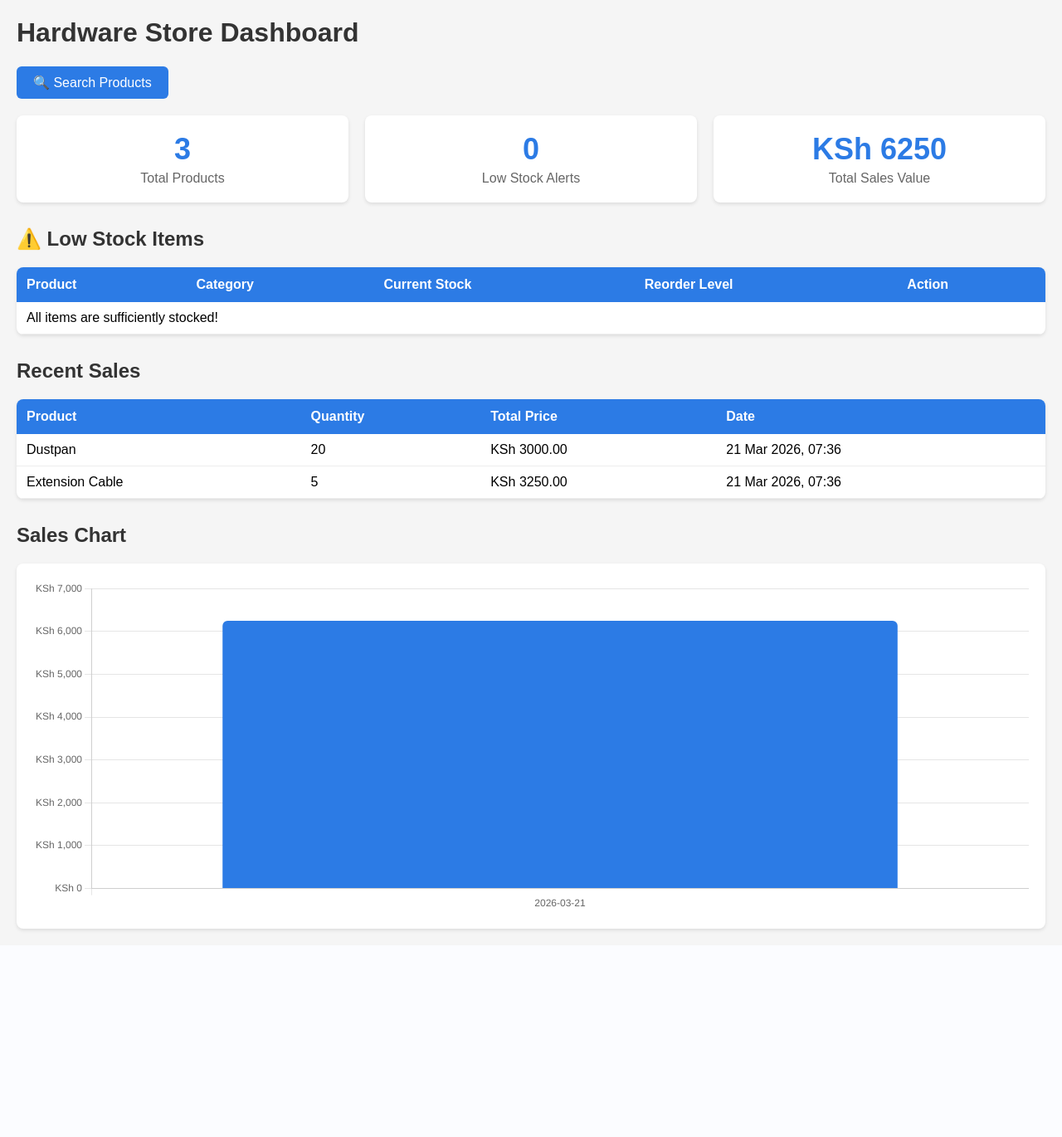
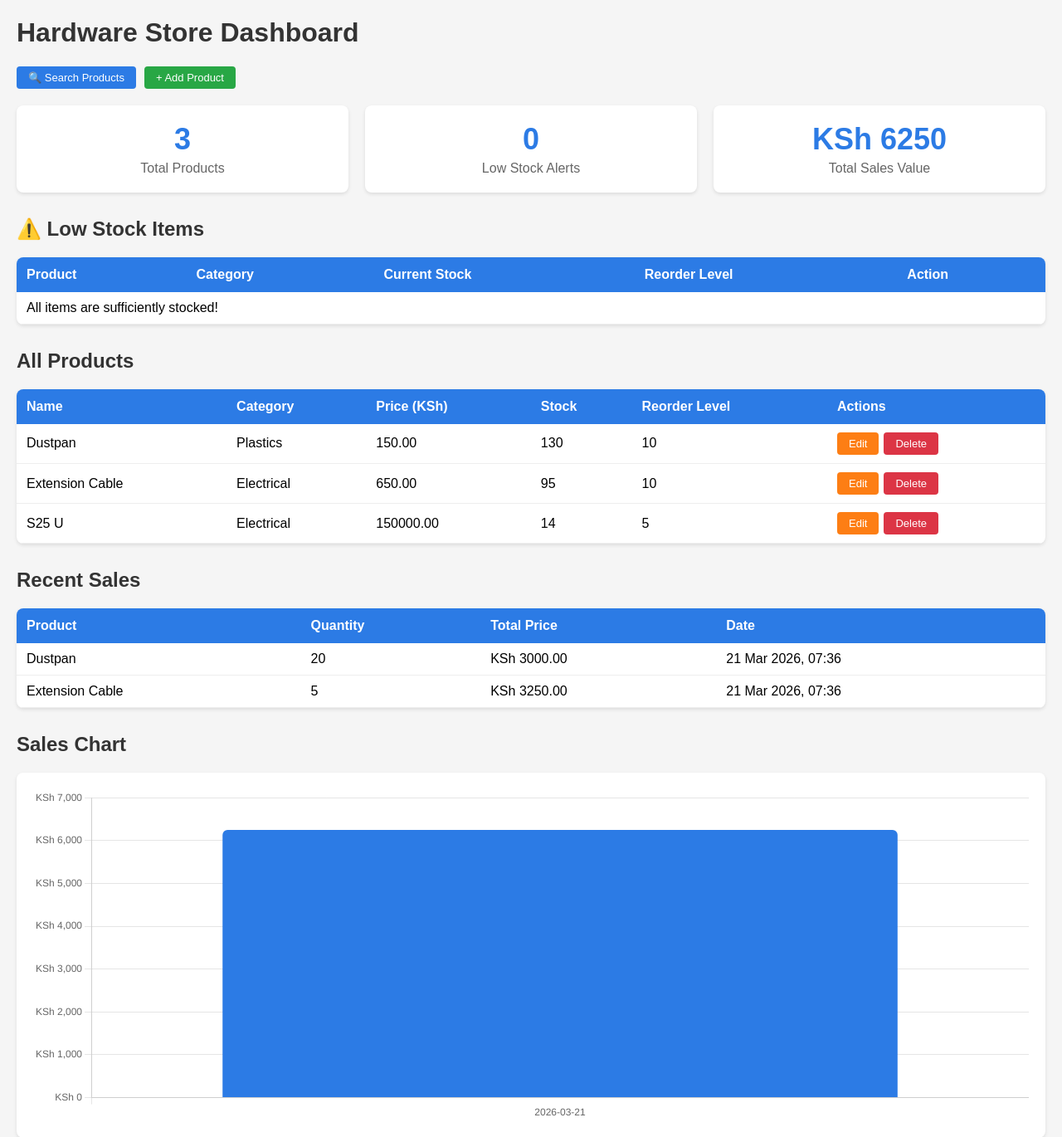
Before and after one commit to okemwabrian/hardware-store, a Django app: page /dashboard/ in a window 1280 px wide. Shown: the top 1370 px of the page at 83% size. Before the commit the page ends 1124 px from the top, so only its background shows below. Run offline with Django 5.2, Linux system fonts and the light colour scheme; data comes from the database, SQL or seed files in the repository; both versions use the stored data as it was after the commit.

Commit message:
Add product management - add, edit, delete from dashboard

```diff
--- a/hardware_store/urls.py
+++ b/hardware_store/urls.py
@@ -1,27 +1,7 @@
-"""
-URL configuration for hardware_store project.
-
-The `urlpatterns` list routes URLs to views. For more information please see:
-    https://docs.djangoproject.com/en/6.0/topics/http/urls/
-Examples:
-Function views
-    1. Add an import:  from my_app import views
-    2. Add a URL to urlpatterns:  path('', views.home, name='home')
-Class-based views
-    1. Add an import:  from other_app.views import Home
-    2. Add a URL to urlpatterns:  path('', Home.as_view(), name='home')
-Including another URLconf
-    1. Import the include() function: from django.urls import include, path
-    2. Add a URL to urlpatterns:  path('blog/', include('blog.urls'))
-"""
-from django.contrib import admin
-from django.urls import path
-
 from django.contrib import admin
 from django.urls import path, include
 
 urlpatterns = [
     path('admin/', admin.site.urls),
-    path('dashboard/', include('reports.urls')),
-    path('search/', include('reports.urls')),
+    path('', include('reports.urls')),
 ]
--- a/reports/templates/reports/dashboard.html
+++ b/reports/templates/reports/dashboard.html
@@ -4,19 +4,24 @@
     <title>Hardware Store Dashboard</title>
     <style>
         body { font-family: Arial, sans-serif; margin: 20px; background: #f5f5f5; }
-        h1 { color: #333; }
+        h1, h2 { color: #333; }
+        h2 { margin-top: 30px; }
         .stats { display: flex; gap: 20px; margin-bottom: 30px; }
         .card { background: white; padding: 20px; border-radius: 8px; flex: 1; text-align: center; box-shadow: 0 2px 4px rgba(0,0,0,0.1); }
         .card h2 { font-size: 36px; margin: 0; color: #2c7be5; }
         .card p { color: #666; margin: 5px 0 0; }
-        table { width: 100%; border-collapse: collapse; background: white; border-radius: 8px; overflow: hidden; box-shadow: 0 2px 4px rgba(0,0,0,0.1); }
+        table { width: 100%; border-collapse: collapse; background: white; border-radius: 8px; overflow: hidden; box-shadow: 0 2px 4px rgba(0,0,0,0.1); margin-bottom: 10px; }
         th { background: #2c7be5; color: white; padding: 12px; text-align: left; }
         td { padding: 10px 12px; border-bottom: 1px solid #eee; }
         .alert { color: red; font-weight: bold; }
-        h2 { color: #333; margin-top: 30px; }
         .success-msg { background: #d4edda; color: #155724; padding: 12px 20px; border-radius: 6px; margin-bottom: 16px; }
-        .restock-btn { padding: 6px 14px; background: #2c7be5; color: white; border-radius: 4px; text-decoration: none; font-size: 13px; }
-        .restock-btn:hover { background: #1a68d1; }
+        .btn { padding: 6px 14px; border-radius: 4px; text-decoration: none; font-size: 13px; display: inline-block; border: none; cursor: pointer; }
+        .btn-blue { background: #2c7be5; color: white; }
+        .btn-green { background: #28a745; color: white; }
+        .btn-orange { background: #fd7e14; color: white; }
+        .btn-red { background: #dc3545; color: white; }
+        .btn:hover { opacity: 0.85; }
+        .top-bar { display: flex; gap: 10px; margin-bottom: 20px; align-items: center; }
     </style>
 </head>
 <body>
@@ -28,7 +33,10 @@
         {% endfor %}
     {% endif %}
 
-    <a href="/search/" style="display:inline-block; margin-bottom:20px; padding: 10px 20px; background:#2c7be5; color:white; border-radius:6px; text-decoration:none;">🔍 Search Products</a>
+    <div class="top-bar">
+        <a href="/search/" class="btn btn-blue">🔍 Search Products</a>
+        <a href="/product/add/" class="btn btn-green">+ Add Product</a>
+    </div>
 
     <div class="stats">
         <div class="card">
@@ -60,12 +68,38 @@
             <td>{{ item.category }}</td>
             <td class="alert">{{ item.stock_quantity }}</td>
             <td>{{ item.reorder_level }}</td>
-            <td>
-                <a href="/restock/{{ item.id }}/" class="restock-btn">Restock</a>
-            </td>
+            <td><a href="/restock/{{ item.id }}/" class="btn btn-blue">Restock</a></td>
         </tr>
         {% empty %}
         <tr><td colspan="5">All items are sufficiently stocked!</td></tr>
+        {% endfor %}
+    </table>
+
+    <h2>All Products</h2>
+    <table>
+        <tr>
+            <th>Name</th>
+            <th>Category</th>
+            <th>Price (KSh)</th>
+            <th>Stock</th>
+            <th>Reorder Level</th>
+            <th>Actions</th>
+        </tr>
+        {% for product in all_products %}
+        <tr>
+            <td>{{ product.name }}</td>
+            <td>{{ product.category }}</td>
+            <td>{{ product.price }}</td>
+            <td>{{ product.stock_quantity }}</td>
+            <td>{{ product.reorder_level }}</td>
+            <td style="display: flex; gap: 6px;">
+                <a href="/product/edit/{{ product.id }}/" class="btn btn-orange">Edit</a>
+                <form method="POST" action="/product/delete/{{ product.id }}/" style="display:inline;" onsubmit="return confirm('Delete {{ product.name }}?')">
+                    {% csrf_token %}
+                    <button type="submit" class="btn btn-red">Delete</button>
+                </form>
+            </td>
+        </tr>
         {% endfor %}
     </table>
 
@@ -96,7 +130,6 @@
     <script>
         const labels = {{ chart_labels|safe }};
         const data = {{ chart_data|safe }};
-
         new Chart(document.getElementById('salesChart'), {
             type: 'bar',
             data: {
@@ -110,15 +143,11 @@
             },
             options: {
                 responsive: true,
-                plugins: {
-                    legend: { display: false }
-                },
+                plugins: { legend: { display: false } },
                 scales: {
                     y: {
                         beginAtZero: true,
-                        ticks: {
-                            callback: value => 'KSh ' + value.toLocaleString()
-                        }
+                        ticks: { callback: value => 'KSh ' + value.toLocaleString() }
                     }
                 }
             }
--- a/reports/urls.py
+++ b/reports/urls.py
@@ -2,7 +2,10 @@ from django.urls import path
 from . import views
 
 urlpatterns = [
-    path('', views.dashboard, name='dashboard'),
+    path('dashboard/', views.dashboard, name='dashboard'),
     path('search/', views.search_products, name='search'),
     path('restock/<int:product_id>/', views.restock_product, name='restock'),
+    path('product/add/', views.add_product, name='add_product'),
+    path('product/edit/<int:product_id>/', views.edit_product, name='edit_product'),
+    path('product/delete/<int:product_id>/', views.delete_product, name='delete_product'),
 ]
--- a/reports/views.py
+++ b/reports/views.py
@@ -1,10 +1,10 @@
-from django.shortcuts import render
+from django.shortcuts import render, redirect, get_object_or_404
+from django.contrib import messages
 from django.db.models import Sum, F
-from inventory.models import Product
+from django.db.models.functions import TruncDate
+from inventory.models import Product, Category, Supplier
 from sales.models import Sale
-from django.db.models.functions import TruncDate
-from django.shortcuts import redirect
-from django.contrib import messages
+
 
 def dashboard(request):
     total_products = Product.objects.count()
@@ -14,7 +14,6 @@ def dashboard(request):
         total=Sum('total_price')
     )['total'] or 0
 
-    # Chart data - sales per day
     daily_sales = (
         Sale.objects.annotate(day=TruncDate('date'))
         .values('day')
@@ -24,6 +23,10 @@ def dashboard(request):
     chart_labels = [str(entry['day']) for entry in daily_sales]
     chart_data = [float(entry['total']) for entry in daily_sales]
 
+    all_products = Product.objects.select_related('category', 'supplier').all()
+    categories = Category.objects.all()
+    suppliers = Supplier.objects.all()
+
     context = {
         'total_products': total_products,
         'low_stock_items': low_stock_items,
@@ -31,21 +34,26 @@ def dashboard(request):
         'total_sales_value': total_sales_value,
         'chart_labels': chart_labels,
         'chart_data': chart_data,
+        'all_products': all_products,
+        'categories': categories,
+        'suppliers': suppliers,
     }
     return render(request, 'reports/dashboard.html', context)
+
+
 def search_products(request):
     query = request.GET.get('q', '')
     results = Product.objects.filter(
         name__icontains=query
     ) if query else Product.objects.none()
-
     return render(request, 'reports/search.html', {
         'query': query,
         'results': results,
     })
 
+
 def restock_product(request, product_id):
-    product = Product.objects.get(id=product_id)
+    product = get_object_or_404(Product, id=product_id)
     if request.method == 'POST':
         quantity = int(request.POST.get('quantity', 0))
         if quantity > 0:
@@ -54,3 +62,60 @@ def restock_product(request, product_id):
             messages.success(request, f'{product.name} restocked by {quantity} units!')
         return redirect('dashboard')
     return render(request, 'reports/restock.html', {'product': product})
+
+
+def add_product(request):
+    categories = Category.objects.all()
+    suppliers = Supplier.objects.all()
+    if request.method == 'POST':
+        name = request.POST.get('name')
+        category_id = request.POST.get('category')
+        supplier_id = request.POST.get('supplier')
+        price = request.POST.get('price')
+        stock_quantity = request.POST.get('stock_quantity')
+        reorder_level = request.POST.get('reorder_level', 5)
+
+        Product.objects.create(
+            name=name,
+            category_id=category_id,
+            supplier_id=supplier_id,
+            price=price,
+            stock_quantity=stock_quantity,
+            reorder_level=reorder_level,
+        )
+        messages.success(request, f'Product "{name}" added successfully!')
+        return redirect('dashboard')
+    return render(request, 'reports/add_product.html', {
+        'categories': categories,
+        'suppliers': suppliers,
+    })
+
+
+def edit_product(request, product_id):
+    product = get_object_or_404(Product, id=product_id)
+    categories = Category.objects.all()
+    suppliers = Supplier.objects.all()
+    if request.method == 'POST':
+        product.name = request.POST.get('name')
+        product.category_id = request.POST.get('category')
+        product.supplier_id = request.POST.get('supplier')
+        product.price = request.POST.get('price')
+        product.stock_quantity = request.POST.get('stock_quantity')
+        product.reorder_level = request.POST.get('reorder_level')
+        product.save()
+        messages.success(request, f'"{product.name}" updated successfully!')
+        return redirect('dashboard')
+    return render(request, 'reports/edit_product.html', {
+        'product': product,
+        'categories': categories,
+        'suppliers': suppliers,
+    })
+
+
+def delete_product(request, product_id):
+    product = get_object_or_404(Product, id=product_id)
+    if request.method == 'POST':
+        name = product.name
+        product.delete()
+        messages.success(request, f'"{name}" deleted successfully!')
+    return redirect('dashboard')
```
Also changed, not shown: reports/templates/reports/add_product.html (added, +52 -0 lines), reports/templates/reports/edit_product.html (added, +52 -0 lines), db.sqlite3.
